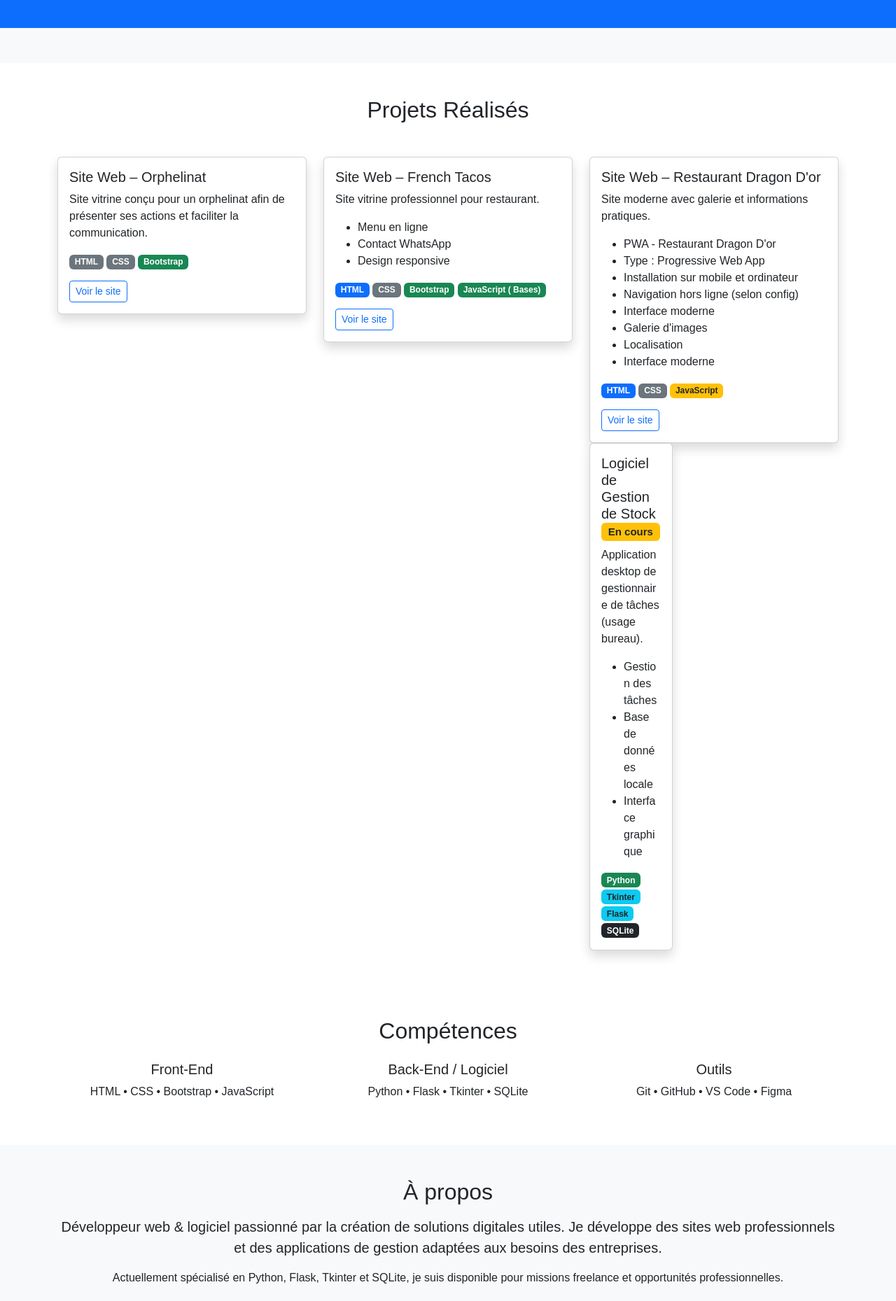
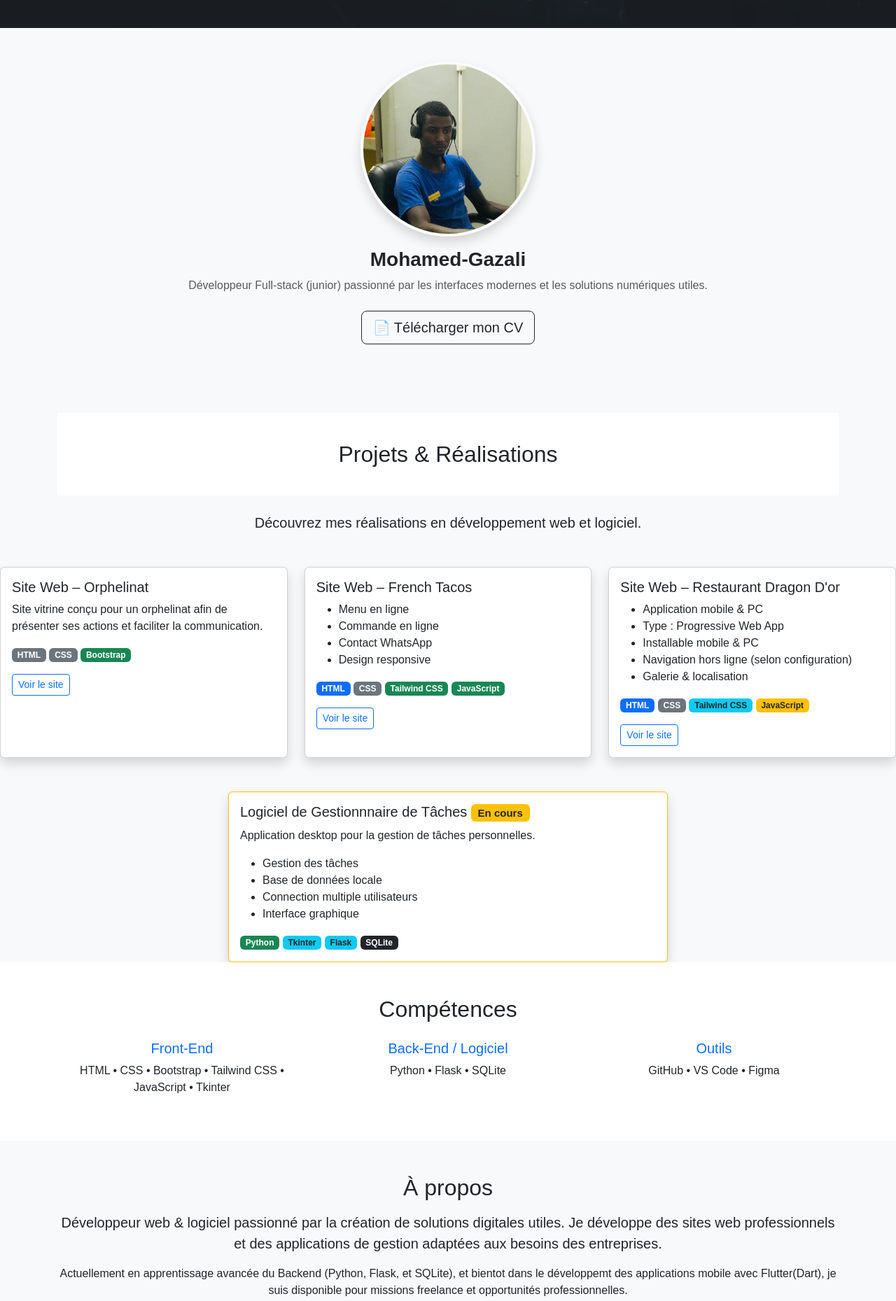
Before and after one commit to Mohamed-Gazali/portfolio-Mohamed-Gazali, a plain HTML site: page index.html in a window 1280 px wide. Shown: the part 760-2619 px from the top of the page at 70% size. Drawn offline with nearby package versions, Linux system fonts and the light colour scheme.

Commit message:
Mise en ligne du portfolio

```diff
--- a/index.html
+++ b/index.html
@@ -1,5 +1,5 @@
 <!doctype html>
-<html lang="fr">
+<html lang="en">
   <head>
     <meta charset="UTF-8" />
     <meta name="viewport" content="width=device-width, initial-scale=1" />
@@ -50,19 +50,19 @@
         <div class="collapse navbar-collapse" id="menu">
           <ul class="navbar-nav ms-auto">
             <li class="nav-item">
-              <a class="nav-link" href="#accueil">Accueil</a>
+              <a class="nav-link text-white" href="#accueil">Accueil</a>
             </li>
             <li class="nav-item">
-              <a class="nav-link" href="#projets">Projets</a>
+              <a class="nav-link text-white" href="#projets">Projets</a>
             </li>
             <li class="nav-item">
-              <a class="nav-link" href="#competences">Compétences</a>
+              <a class="nav-link text-white" href="#competences">Compétences</a>
             </li>
             <li class="nav-item">
-              <a class="nav-link" href="#apropos">À propos</a>
+              <a class="nav-link text-white" href="#apropos">À propos</a>
             </li>
             <li class="nav-item">
-              <a class="nav-link" href="#contact">Contact</a>
+              <a class="nav-link text-white" href="#contact">Contact</a>
             </li>
           </ul>
         </div>
@@ -72,13 +72,18 @@
     <!-- 🏠 HERO -->
     <section
       id="accueil"
-        class="vh-100 d-flex align-items-center   bg-primary text-white text-center"
+      class="vh-100 d-flex align-items-center bg-dark text-white text-center"
     >
-
+      <img
+        src="background.jpg"
+        alt="Background"
+        class="position-absolute top-0 start-0 w-100 h-100 object-fit-cover opacity-25"
+      />
       <div class="container">
         <h1 class="display-4 fw-bold">Développeur Web & Logiciel</h1>
         <p class="lead mt-3">
-          Python • Flask • Tkinter • SQLite • HTML • CSS • Bootstrap, JavaScript (bases)
+          Python • Flask • Tkinter • SQLite • HTML • CSS • Bootstrap, Tailwind
+          CSS, JavaScript (bases)
         </p>
         <p class="mt-4">
           Je conçois des sites web professionnels et des applications de gestion
@@ -95,13 +100,44 @@
       </div>
     </section>
 
-    <!-- 🧑‍💻 PROJETS -->
-    <section id="projets" class="py-5 fade-in">
+    <!-- 👤 PROFIL -->
+    <section id="profil" class="py-5 text-center fade-in">
       <div class="container">
-        <h2 class="text-center mb-5">Projets Réalisés</h2>
-        <div class="row g-4">
+        <img
+          src="profil.jpg"
+          alt="Photo de Mohamed Idrissa"
+          class="profile-img rounded-circle mb-3 shadow"
+        />
+        <h3 class="fw-bold">Mohamed-Gazali</h3>
+        <p class="text-muted mb-2 text-bold">
+          Développeur Full-stack (junior) passionné par les interfaces modernes
+          et les solutions numériques utiles.
+        </p>
+        <div class="mt-4">
+          <a
+            href="assets/cv/CV_Mohamed_Idrissa.pdf"
+            class="btn btn-outline-dark btn-lg"
+            download
+          >
+            📄 Télécharger mon CV
+          </a>
+        </div>
+      </div>
+    </section>
+
+    <section>
+      <div class="container text-center">
+        <h2 id="projets" class="mb-4">Projets & Réalisations</h2>
+        <p class="lead mb-5">
+          Découvrez mes réalisations en développement web et logiciel.
+        </p>
+      </div>
+    </section>
+
+    <!-- ===== PROJETS WEB ===== -->
+    <div class="row g-4 mb-5">
       <div class="col-md-4">
-            <div class="card shadow project-card d-flex flex-column">
+        <div class="card shadow project-card h-100">
           <div class="card-body">
             <h5 class="card-title">Site Web – Orphelinat</h5>
             <p class="card-text">
@@ -124,23 +160,21 @@
         </div>
       </div>
 
-          <!-- Projet Restaurant 1 -->
+      <!-- Restaurant 1 -->
       <div class="col-md-4">
-            <div class="card shadow project-card d-flex flex-column">
+        <div class="card shadow project-card h-100">
           <div class="card-body">
             <h5 class="card-title">Site Web – French Tacos</h5>
-                <p class="card-text">
-                  Site vitrine professionnel pour restaurant.
-                </p>
             <ul>
               <li>Menu en ligne</li>
+              <li>Commande en ligne</li>
               <li>Contact WhatsApp</li>
               <li>Design responsive</li>
             </ul>
             <span class="badge bg-primary">HTML</span>
             <span class="badge bg-secondary">CSS</span>
-                <span class="badge bg-success">Bootstrap</span>
-                <span class="badge bg-success">JavaScript ( Bases)</span>
+            <span class="badge bg-success">Tailwind CSS</span>
+            <span class="badge bg-success">JavaScript</span>
             <div class="mt-3">
               <a
                 href="https://frenchtacos01.netlify.app"
@@ -154,26 +188,21 @@
         </div>
       </div>
 
-          <!-- Projet Restaurant 2 -->
+      <!-- Restaurant 2 -->
       <div class="col-md-4">
-            <div class="card shadow project-card d-flex flex-column">
+        <div class="card shadow project-card h-100">
           <div class="card-body">
             <h5 class="card-title">Site Web – Restaurant Dragon D'or</h5>
-                <p class="card-text">
-                  Site moderne avec galerie et informations pratiques.
-                </p>
             <ul>
-                  <li>PWA - Restaurant Dragon D'or</li>
+              <li>Application mobile & PC</li>
               <li>Type : Progressive Web App</li>
-                  <li>Installation sur mobile et ordinateur</li>
-                  <li>Navigation hors ligne (selon config)</li>
-                  <li>Interface moderne</li>
-                  <li>Galerie d'images</li>
-                  <li>Localisation</li>
-                  <li>Interface moderne</li>
+              <li>Installable mobile & PC</li>
+              <li>Navigation hors ligne (selon configuration)</li>
+              <li>Galerie & localisation</li>
             </ul>
             <span class="badge bg-primary">HTML</span>
             <span class="badge bg-secondary">CSS</span>
+            <span class="badge bg-info text-dark">Tailwind CSS</span>
             <span class="badge bg-warning text-dark">JavaScript</span>
             <div class="mt-3">
               <a
@@ -186,21 +215,25 @@
             </div>
           </div>
         </div>
+      </div>
+    </div>
 
-          <!-- Logiciel -->
-          <div class="col-md-4">
-            <div class="card shadow project-card d-flex flex-column">
+    <!-- ===== PROJET LOGICIEL (NOUVELLE LIGNE) ===== -->
+    <div class="row justify-content-center">
+      <div class="col-md-6">
+        <div class="card shadow project-card h-100 border-warning">
           <div class="card-body">
             <h5 class="card-title">
-                  Logiciel de Gestion de Stock
+              Logiciel de Gestionnnaire de Tâches
               <span class="badge bg-warning text-dark">En cours</span>
             </h5>
             <p class="card-text">
-                  Application desktop de gestionnaire de tâches (usage bureau).
+              Application desktop pour la gestion de tâches personnelles.
             </p>
             <ul>
               <li>Gestion des tâches</li>
               <li>Base de données locale</li>
+              <li>Connection multiple utilisateurs</li>
               <li>Interface graphique</li>
             </ul>
             <span class="badge bg-success">Python</span>
@@ -211,25 +244,22 @@
         </div>
       </div>
     </div>
-      </div>
-    </section>
-
     <!-- 🧠 COMPÉTENCES -->
     <section id="competences" class="py-5 bg-white fade-in">
       <div class="container text-center">
         <h2 class="mb-4">Compétences</h2>
         <div class="row">
           <div class="col-md-4">
-            <h5>Front-End</h5>
-            <p>HTML • CSS • Bootstrap • JavaScript</p>
+            <h5 class="text-primary">Front-End</h5>
+            <p>HTML • CSS • Bootstrap • Tailwind CSS • JavaScript • Tkinter</p>
           </div>
           <div class="col-md-4">
-            <h5>Back-End / Logiciel</h5>
-            <p>Python • Flask • Tkinter • SQLite</p>
+            <h5 class="text-primary">Back-End / Logiciel</h5>
+            <p>Python • Flask • SQLite</p>
           </div>
           <div class="col-md-4">
-            <h5>Outils</h5>
-            <p>Git • GitHub • VS Code • Figma</p>
+            <h5 class="text-primary">Outils</h5>
+            <p>GitHub • VS Code • Figma</p>
           </div>
         </div>
       </div>
@@ -245,8 +275,10 @@
           applications de gestion adaptées aux besoins des entreprises.
         </p>
         <p>
-          Actuellement spécialisé en Python, Flask, Tkinter et SQLite, je suis
-          disponible pour missions freelance et opportunités professionnelles.
+          Actuellement en apprentissage avancée du Backend (Python, Flask, et
+          SQLite), et bientot dans le développemt des applications mobile avec
+          Flutter(Dart), je suis disponible pour missions freelance et
+          opportunités professionnelles.
         </p>
       </div>
     </section>
@@ -265,7 +297,11 @@
           </a>
         </p>
         <p>
-          <a href="https://www.facebook.com/Développeur web" class="text-white  mx-2" target="_blank">
+          <a
+            href="https://www.facebook.com/Développeur web"
+            class="text-white mx-2"
+            target="_blank"
+          >
             <i class="fab fa-facebook fa-2x"></i>
           </a>
           <a href="https://github.com/" class="text-white mx-2"
--- a/style.css
+++ b/style.css
@@ -22,7 +22,7 @@ body {
       rgba(15, 23, 42, 0.85),
       rgba(15, 23, 42, 0.85)
     ),
-    url("img/hero-bg.jpg") center/cover no-repeat;
+    url("background.jpg") center/cover no-repeat;
   color: #ffffff;
 }
 
@@ -114,17 +114,13 @@ nav a:hover {
 /* =====================
    IMAGE PROFIL
 ===================== */
-.photo-profil img {
-  width: 150px;
-  height: 150px;
+.profile-img {
+  width: 250px;
+  height: 250px;
+  object-fit: cover;
   border-radius: 50%;
-  object-fit: cover;
-  box-shadow: 0 4px 10px rgba(0,0,0,0.2);
-  transition: transform 0.3s ease;
-}
-
-.photo-profil img:hover {
-  transform: scale(1.08);
+  border: 4px solid rgba(255, 255, 255, 0.6);
+  box-shadow: 0 10px 25px rgba(0, 0, 0, 0.4);
 }
 
 /* =====================
```
Also changed, not shown: background.jpg (added), 4 other files. Lines whose indentation alone changed are shown as unchanged.
